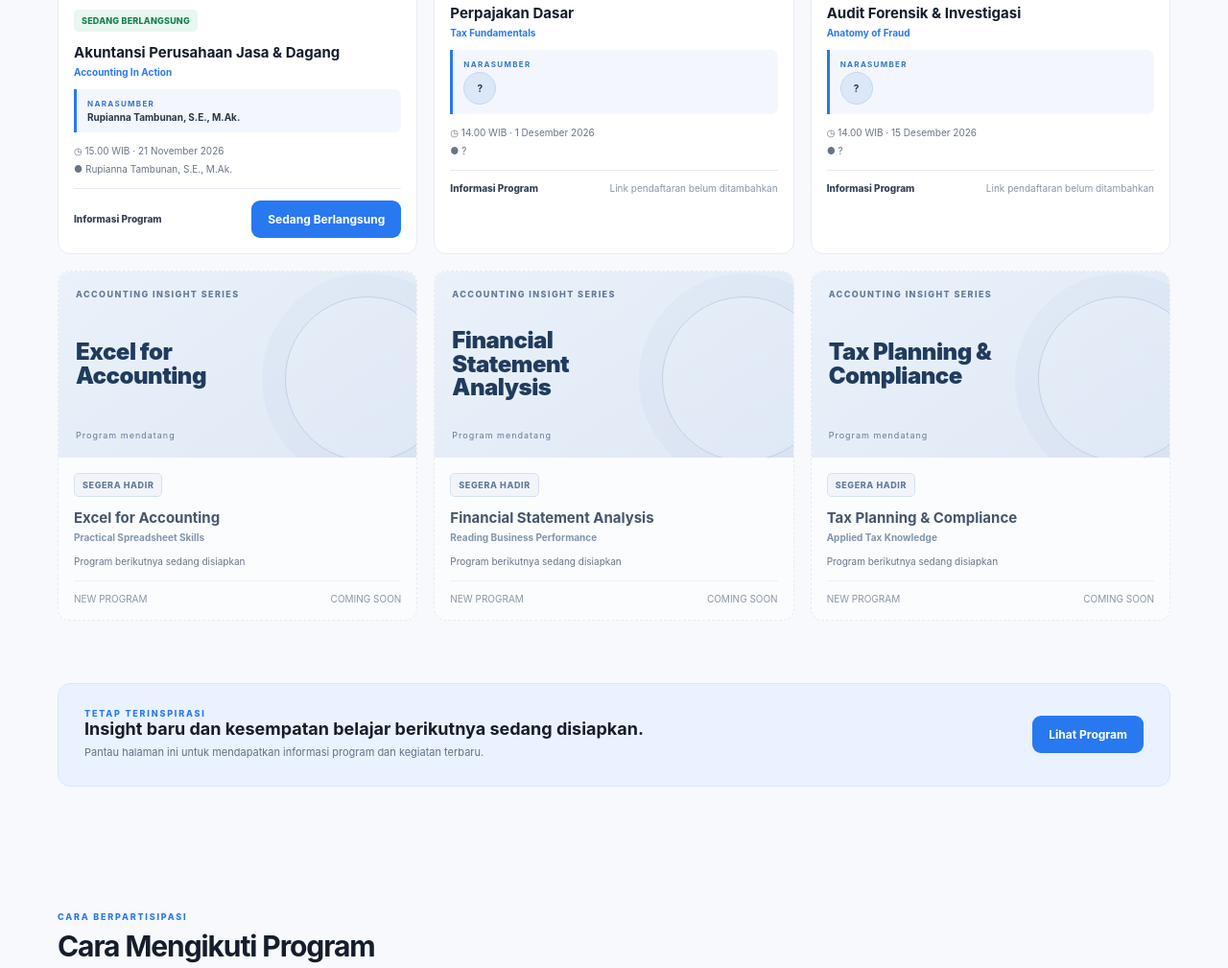
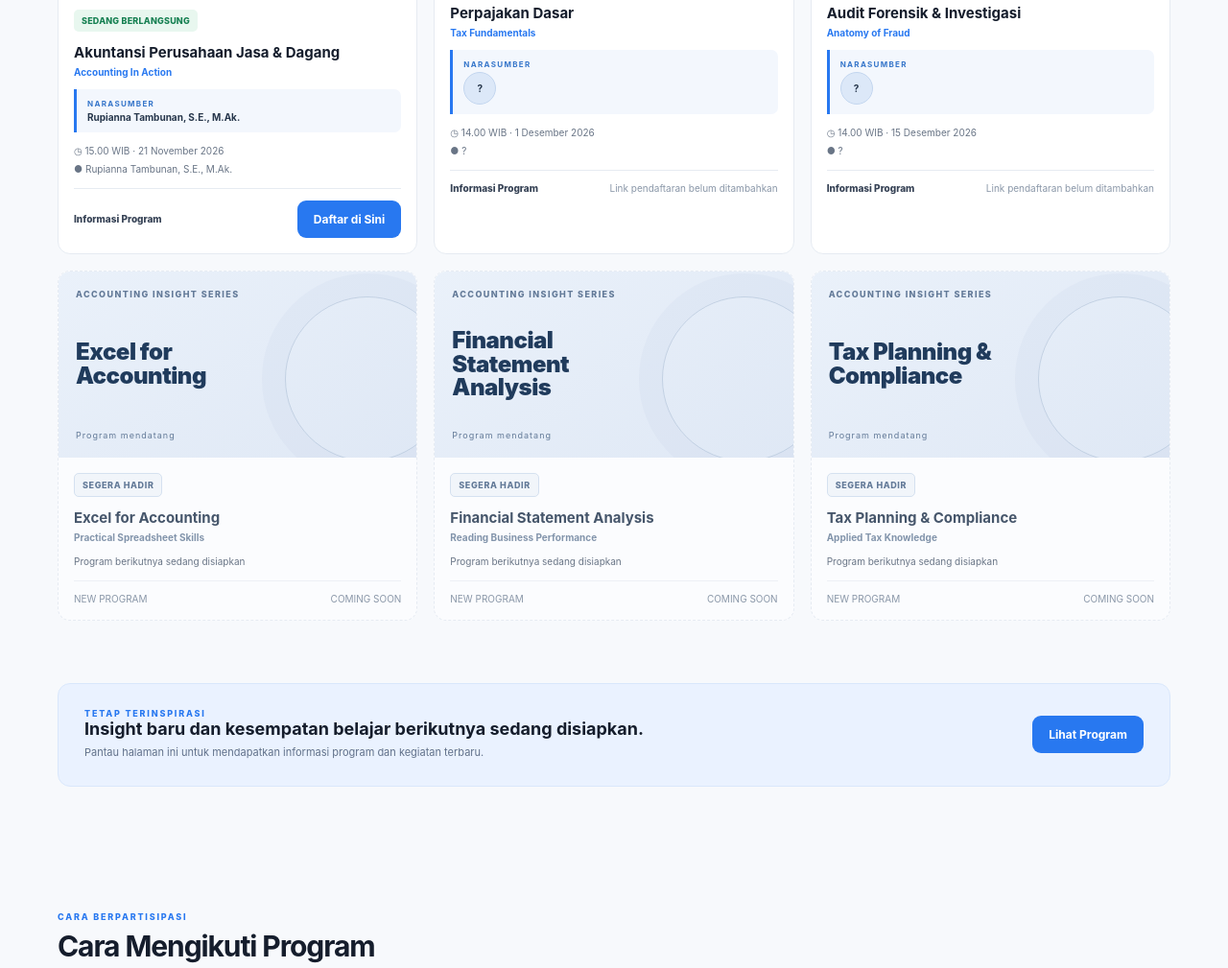
Before and after one commit to webpageds/accountingclass, a plain HTML site: page index.html in a window 1280 px wide. Shown: the part 1143-2152 px from the top of the page at 96% size. Drawn offline with Linux system fonts and the light colour scheme.

Commit message:
Change ongoing program button label to Daftar di Sini

```diff
--- a/index.html
+++ b/index.html
@@ -95,7 +95,7 @@ en:{home:"Home",classes:"Programs",guide:"How to Join",about:"About",browse:"Exp
 function formatDate(value){return new Intl.DateTimeFormat(language==="id"?"id-ID":"en-GB",{day:"numeric",month:"long",year:"numeric"}).format(new Date(value+"T12:00:00"))}
 function classCard(item){
 let name=language==="id"?item.name:item.enName,topic=language==="id"?item.topic:item.enTopic;
-let button=item.featured?'<a class="btn" href="'+(item.form||'#')+'" target="_blank" rel="noopener noreferrer">'+(language==="id"?"Sedang Berlangsung":"Now Ongoing")+'</a>':(item.form?'<a class="btn" href="'+item.form+'" target="_blank" rel="noopener noreferrer">'+words[language].register+'</a>':'<span class="notify-text">'+words[language].formUnavailable+'</span>');
+let button=item.featured?'<a class="btn" href="'+(item.form||'#')+'" target="_blank" rel="noopener noreferrer">'+(language==="id"?"Daftar di Sini":"Register Here")+'</a>':(item.form?'<a class="btn" href="'+item.form+'" target="_blank" rel="noopener noreferrer">'+words[language].register+'</a>':'<span class="notify-text">'+words[language].formUnavailable+'</span>');
 let speaker=item.featured?'<div class="speaker-line"><strong>'+(language==="id"?"NARASUMBER":"SPEAKER")+'</strong><span>Rupianna Tambunan, S.E., M.Ak.</span></div>':'<div class="speaker-line speaker-placeholder"><strong>'+(language==="id"?"NARASUMBER":"SPEAKER")+'</strong><span class="question-avatar" aria-label="Identitas pemateri akan diumumkan">?</span></div>';
 let status=item.featured?'<span class="event-status open">'+(language==="id"?"SEDANG BERLANGSUNG":"NOW ONGOING")+'</span>':'<span class="event-status soon">'+words[language].soon.toUpperCase()+'</span>';
 return '<article class="event-card"><div class="poster '+item.style+'"><div class="poster-brand">ACCOUNTING INSIGHT SERIES · 2026</div><div class="poster-title">'+topic.toUpperCase()+'</div><div class="poster-date">'+formatDate(item.date).toUpperCase()+'</div></div><div class="event-content">'+status+'<h3>'+name+'</h3><div class="event-topic">'+topic+'</div>'+speaker+'<div class="event-meta"><span>◷ '+item.time+' · '+formatDate(item.date)+'</span><span>● '+item.lecturer+'</span></div><div class="event-footer"><span class="event-day">'+words[language].details+'</span>'+button+'</div></div></article>'
```
